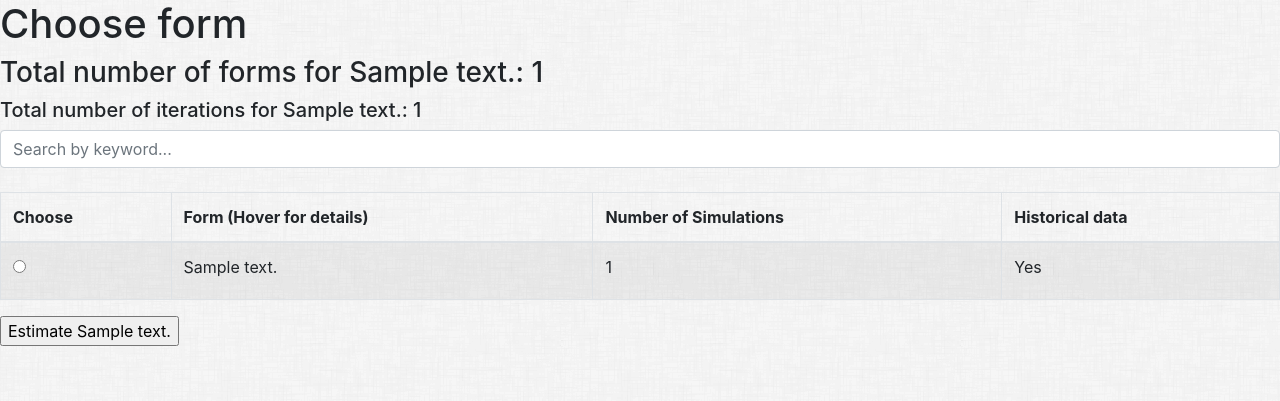
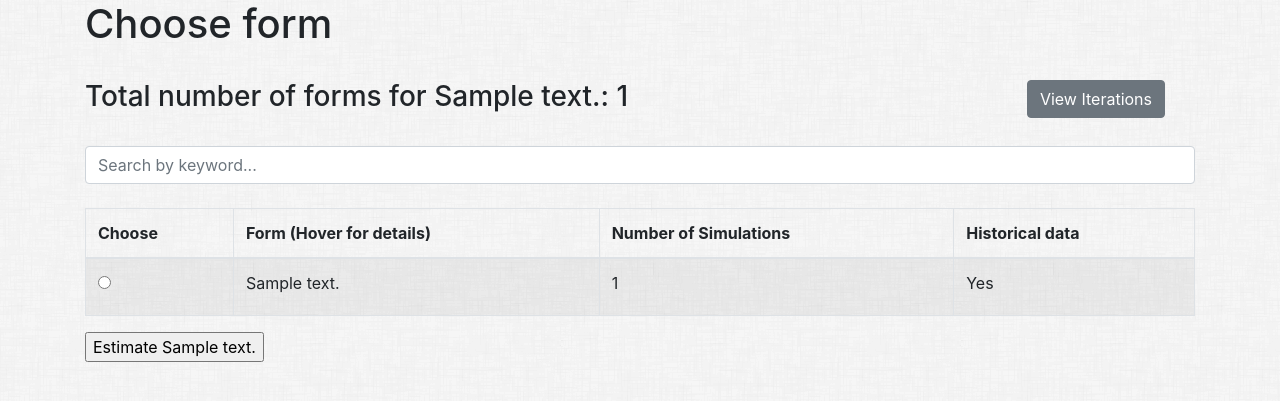
Before and after one commit to msm416/4castinate, a Django app: page /forecast/1/ in a window 1280 px wide. Shown: the part 56-457 px from the top of the page. Run offline with Django 3.2, Linux system fonts and the light colour scheme; tables that the repository leaves empty hold one stand-in row (values such as "Sample post"); some libraries are stand-ins or nearby versions.

Commit message:
Fix body of base.html and add Iteration button on detail.html

```diff
--- a/forecast/templates/base.html
+++ b/forecast/templates/base.html
@@ -75,8 +75,10 @@
 </nav>
 
 <body>
-    {% block body %}
+    <div class="container">
+        {% block body %}
 
-    {% endblock %}
+        {% endblock %}
+    </div>
 </body>
 </html>
--- a/forecast/templates/forecast/detail.html
+++ b/forecast/templates/forecast/detail.html
@@ -5,8 +5,26 @@
 {% block body %}
 
     <h1>Choose form</h1>
-    <h3>Total number of forms for {{board.description}}: {{board.form_set.count}}</h3>
-    <h5>Total number of iterations for {{board.description}}: {{board.iteration_set.count}}</h5>
+    <br>
+    <div class="row">
+        <div class="col-md-auto">
+            <h3>Total number of forms for {{board.description}}: {{board.form_set.count}}</h3>
+        </div>
+        <div class="col"></div>
+        <div class="col-md-auto">
+                 <span class="float-right">
+                    <a href="{% url 'forecast:iterations' %}" class="btn btn-secondary" role="button">
+                        View Iterations
+                    </a>
+                 </span>
+        </div>
+        <div class="col-md-auto">
+                <span class="float-right">
+
+                </span>
+        </div>
+    </div>
+    <br>
 
 
 <input class="form-control" id="myInput" type="text" placeholder="Search by keyword...">
```
